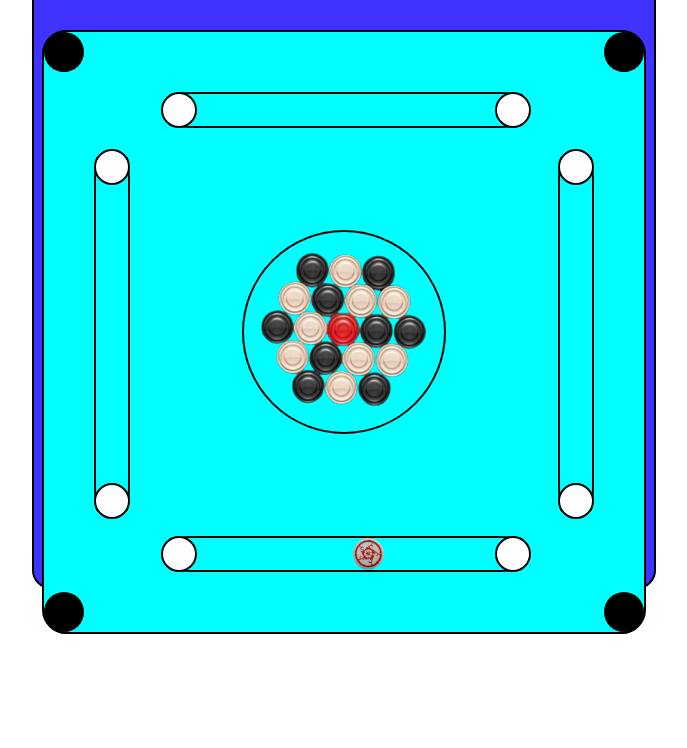
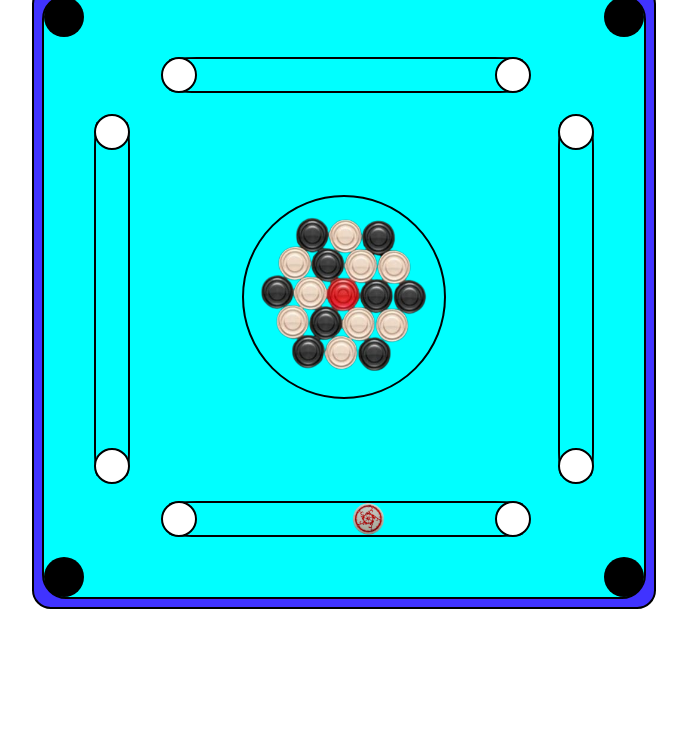
Before and after one commit to mdkamruzzaman32/carram, a plain HTML site: page index.html in a window 1280 px wide. Shown: the part 52-800 px from the top of the page, without its empty margins (296-983 px from the left). Drawn offline with Linux system fonts and the light colour scheme.

Commit message:
Update style.css

```diff
--- a/style.css
+++ b/style.css
@@ -6,11 +6,10 @@
     height: 620px;
     width: 620px;
     background-color: rgba(17, 0, 255, 0.801);
-    position: inherit;
+    position: relative;
     border: 2px solid black;
     border-radius: 3%;
     margin: 0 auto;
-    margin-top:-20px;
 }
 .carrom{
     height: 600px;
@@ -18,7 +17,7 @@
     background-color: aqua;
     position: absolute;
     border: 2px solid black;
-    top: 48%;
+    top: 50%;
     left: 50%;
     transform: translate(-50%,-50%);
     border-radius: 4%;
```
